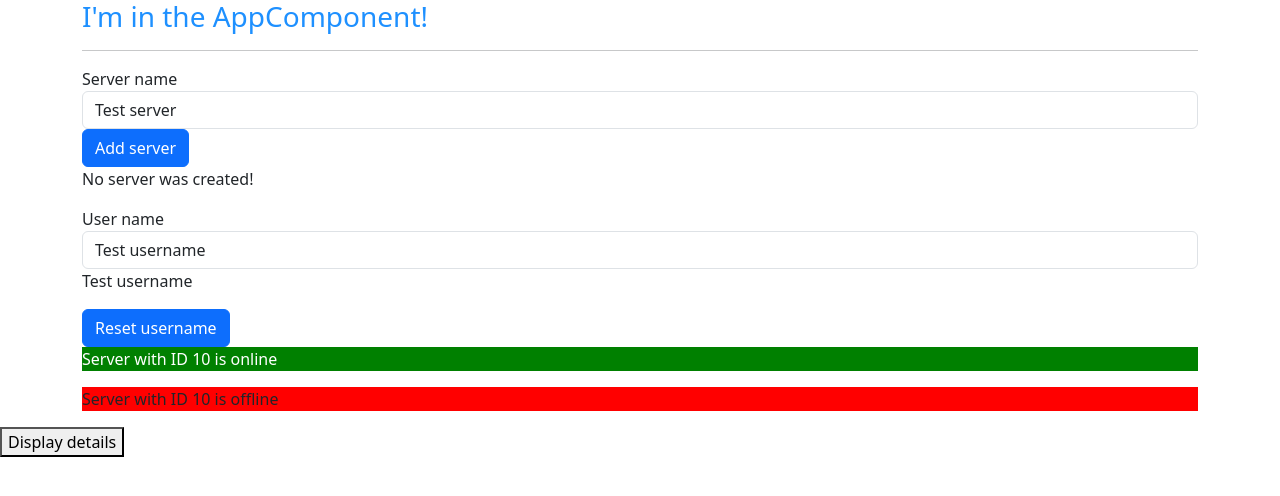
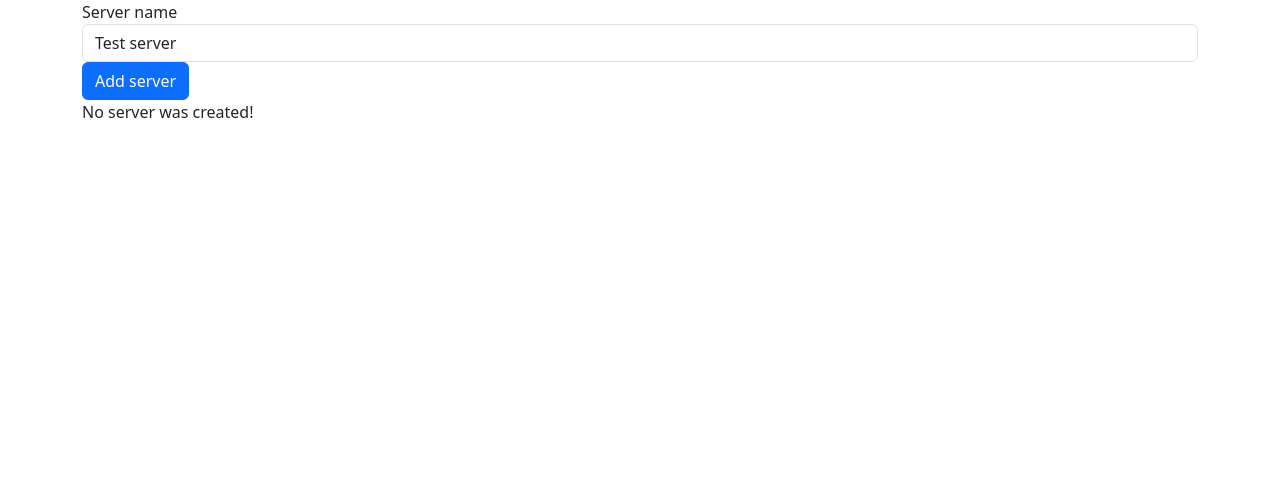
Before and after one commit to cassichan/cass-dream-app, an Angular app: page / in a window 1280 px wide. Shown: the top 496 px of the page. Built offline with nearby package versions, Linux system fonts and the light colour scheme.

Commit message:
comment out code so UI resembles new module

```diff
--- a/src/app/app.component.html
+++ b/src/app/app.component.html
@@ -1,8 +1,6 @@
 <div class="container">
   <div class="row">
     <div class="" col-xs-12>
-      <h3>I'm in the AppComponent!</h3>
-      <hr />
       <div class="app-servers"></div>
       <!-- <app-success-alert></app-success-alert>
       <app-warning-alert></app-warning-alert> -->
@@ -10,4 +8,4 @@
   </div>
 </div>
 
-<app-details></app-details>
+<!-- <app-details></app-details> -->
--- a/src/app/servers/servers.component.html
+++ b/src/app/servers/servers.component.html
@@ -22,7 +22,7 @@
 </ng-template>
 
 <!-- Create, display, reset username -->
-<label>User name</label>
+<!-- <label>User name</label>
 <input type="text" class="form-control" [(ngModel)]="userName" />
 <p>{{ userName }}</p>
 <button
@@ -31,6 +31,6 @@
   (click)="resetUsername()"
 >
   Reset username
-</button>
+</button> -->
 
-<app-server *ngFor="let server of servers"></app-server>
+<!-- <app-server *ngFor="let server of servers"></app-server> -->
```
